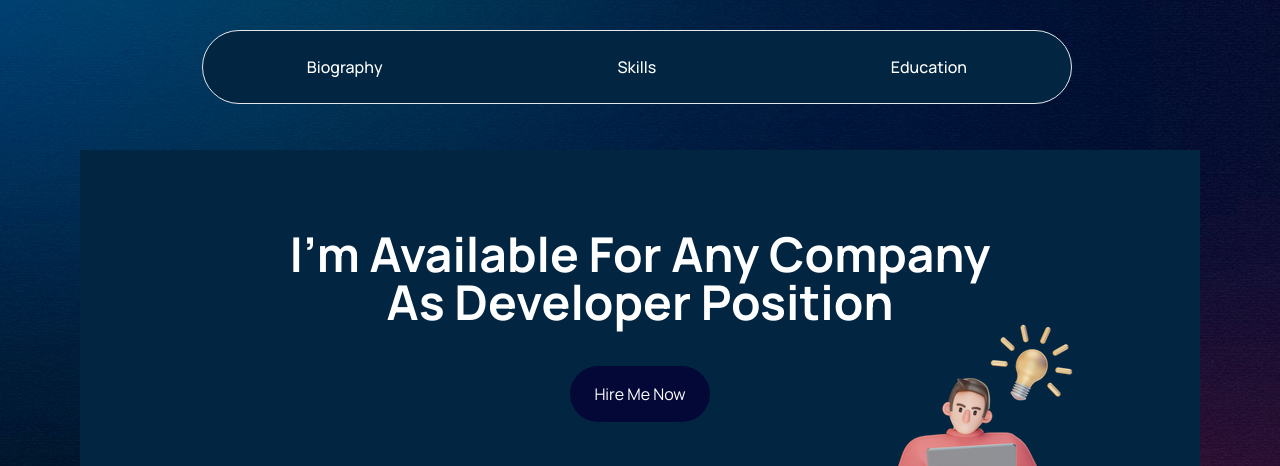
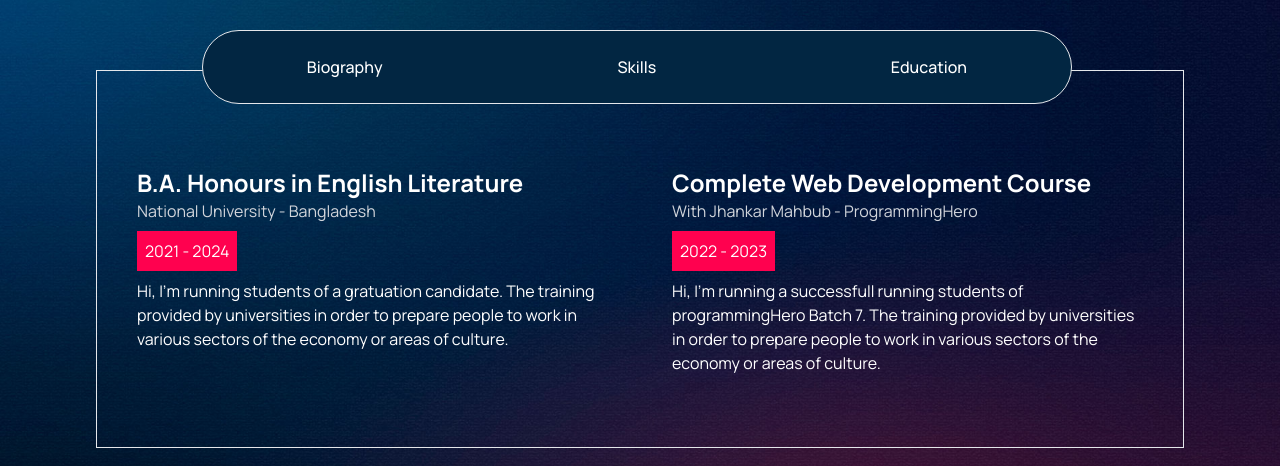
Before and after one commit to ashaansojib/new-2023-portfolio, a React (Vite) app: page / in a window 1280 px wide. Both pictures are taken after a click on the tab "Education". Shown: the part 1966-2432 px from the top of the page. Built offline with nearby package versions, Linux system fonts and the light colour scheme.

Commit message:
add educations

```diff
--- a/src/pages/resume/Education.jsx
+++ b/src/pages/resume/Education.jsx
@@ -3,7 +3,18 @@ import React from 'react';
 const Education = () => {
     return (
         <div className='border px-6 pt-20 pb-14 relative w-full h-full grid grid-cols-2 justify-between gap-8'>
-
+            <div className='p-4'>
+                <h3 className='text-2xl font-semibold'>B.A. Honours in English Literature</h3>
+                <p className='text-gray-300'>National University - Bangladesh</p>
+                <button className='p-2 my-2 bg-[#FF014F]'>2021 - 2024</button>
+                <p>Hi, I'm running students of a gratuation candidate. The training provided by universities in order to prepare people to work in various sectors of the economy or areas of culture.</p>
+            </div>
+            <div className='p-4'>
+                <h3 className='text-2xl font-semibold'>Complete Web Development Course</h3>
+                <p className='text-gray-300'>With Jhankar Mahbub - ProgrammingHero</p>
+                <button className='p-2 my-2 bg-[#FF014F]'>2022 - 2023</button>
+                <p>Hi, I'm running a successfull running students of programmingHero Batch 7. The training provided by universities in order to prepare people to work in various sectors of the economy or areas of culture.</p>
+            </div>
         </div>
     );
 };
--- a/src/pages/resume/Resume.jsx
+++ b/src/pages/resume/Resume.jsx
@@ -2,6 +2,7 @@ import React from "react";
 import { Tab, TabList, TabPanel, Tabs } from "react-tabs";
 import Bio from "./Bio";
 import Skill from "./Skill";
+import Education from "./Education";
 const Resume = () => {
 
   const biography = () => {
@@ -18,7 +19,7 @@ const Resume = () => {
             <Skill />
           </TabPanel>
           <TabPanel>
-
+            <Education />
           </TabPanel>
           {/* section titile bar */}
           <TabList>
```
